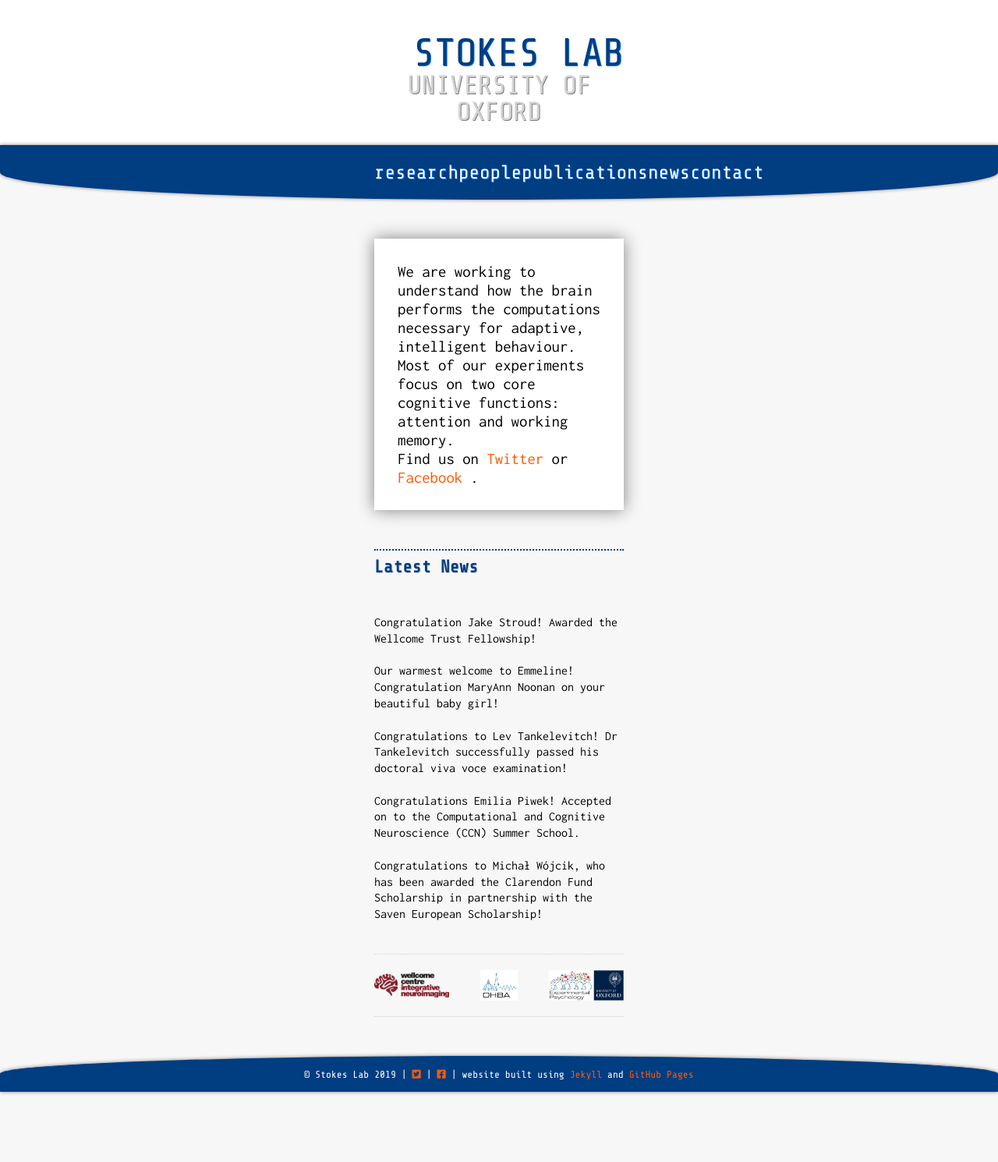
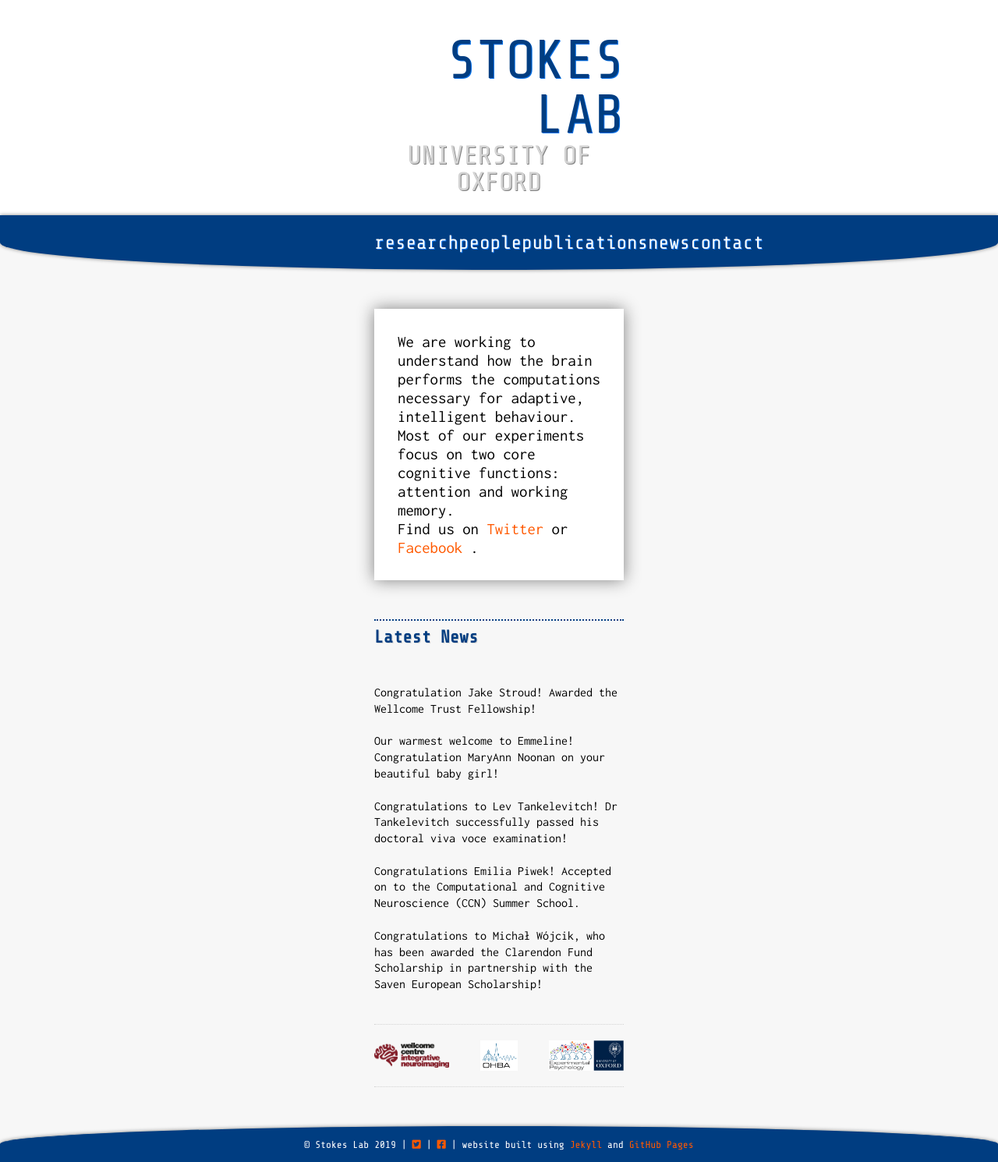
Before and after one commit to stokeslab/stokeslab.github.io, a Jekyll site: the page built from index.html, in a window 1280 px wide. Shown: the whole page at 78% size. Built offline with Jekyll 4.4.1, drawn with Linux system fonts in a browser that asks for light colours; nearby versions of some CDN libraries; some web fonts are replaced.

Commit message:
Update _layout.scss

```diff
--- a/_sass/_layout.scss
+++ b/_sass/_layout.scss
@@ -4,7 +4,7 @@ $content-width-max: 420px;
 $spacing-unit: 50px;
 $spacing-unit-small: 6vw;
 
-$title-size: 50px;
+$title-size: 70px;
 $title-size-small: 9.5vw;
 
 $title-line-height: $title-size * 1;
```
